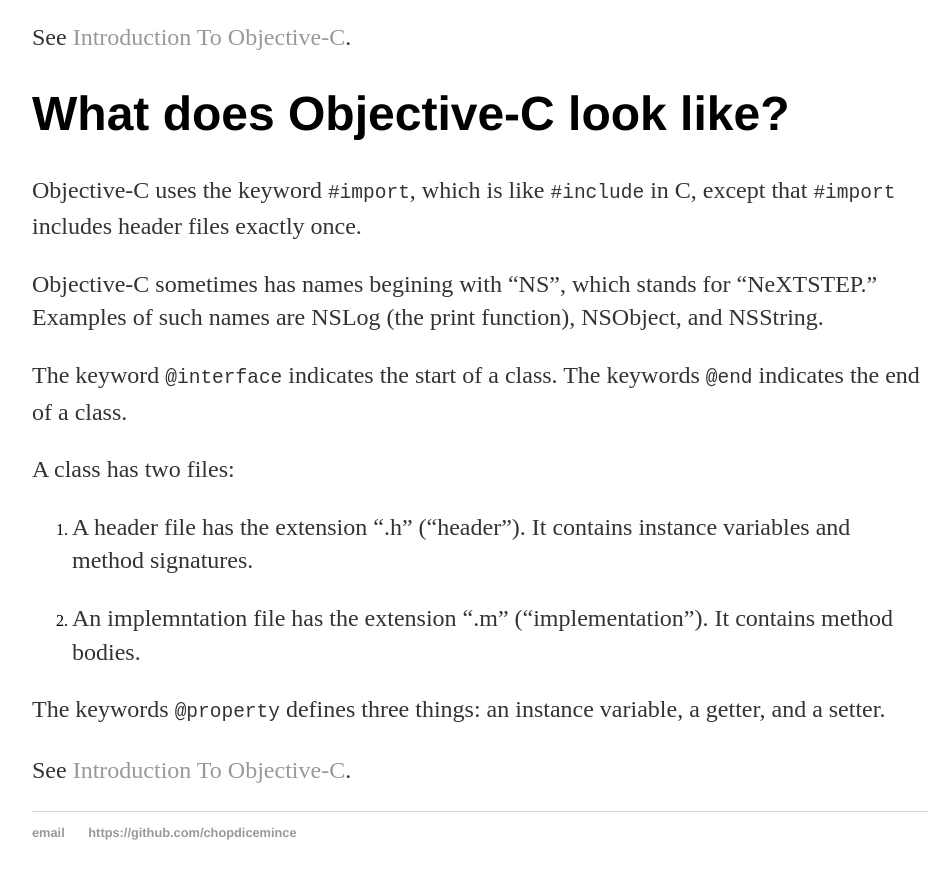
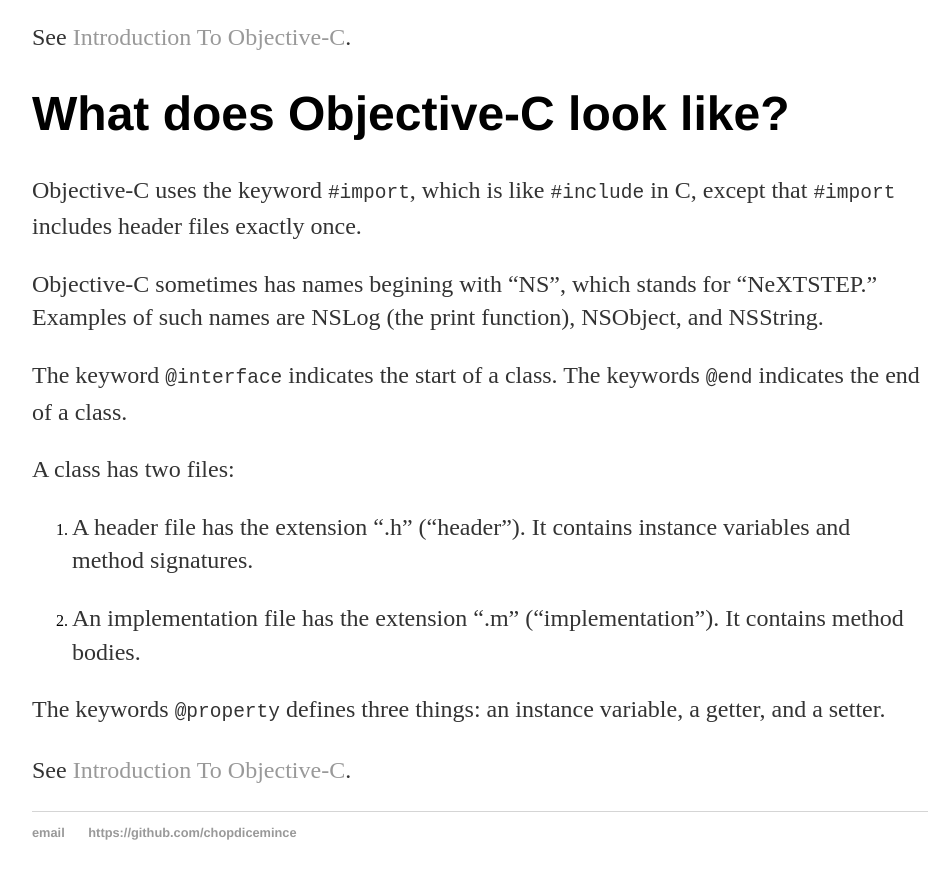
Before and after one commit to chopdicemince/chopdicemince.github.io, a Jekyll site: the page built from _posts/2018-08-05-objective-c.md, in a window 1280 px wide and 900 px high, scrolled down 1528 px. Shown: the top 879 px of the window, without its empty margins (160-1110 px from the left). Built offline with Jekyll 4.4.1, drawn with Linux system fonts in a browser that asks for light colours.

Commit message:
Fix spelling

````diff
--- a/_posts/2018-08-05-objective-c.md
+++ b/_posts/2018-08-05-objective-c.md
@@ -52,7 +52,7 @@ A class has two files:
 
 1. A header file has the extension ".h" ("header"). It contains instance variables and method signatures.
 
-2. An implemntation file has the extension ".m" ("implementation"). It contains method bodies.
+2. An implementation file has the extension ".m" ("implementation"). It contains method bodies.
 
 The keywords ```@property``` defines three things: an instance variable, a getter, and a setter.
 
````
